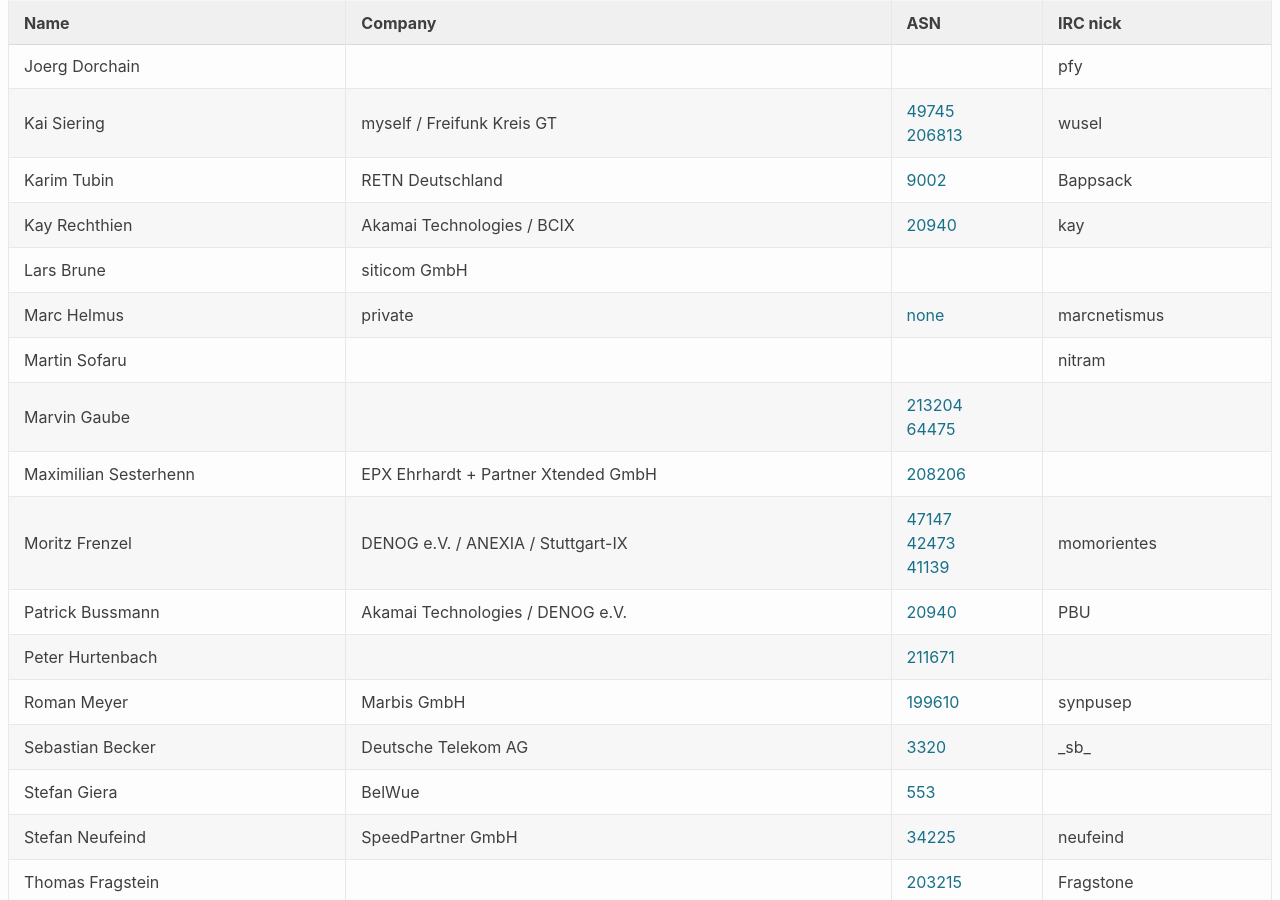
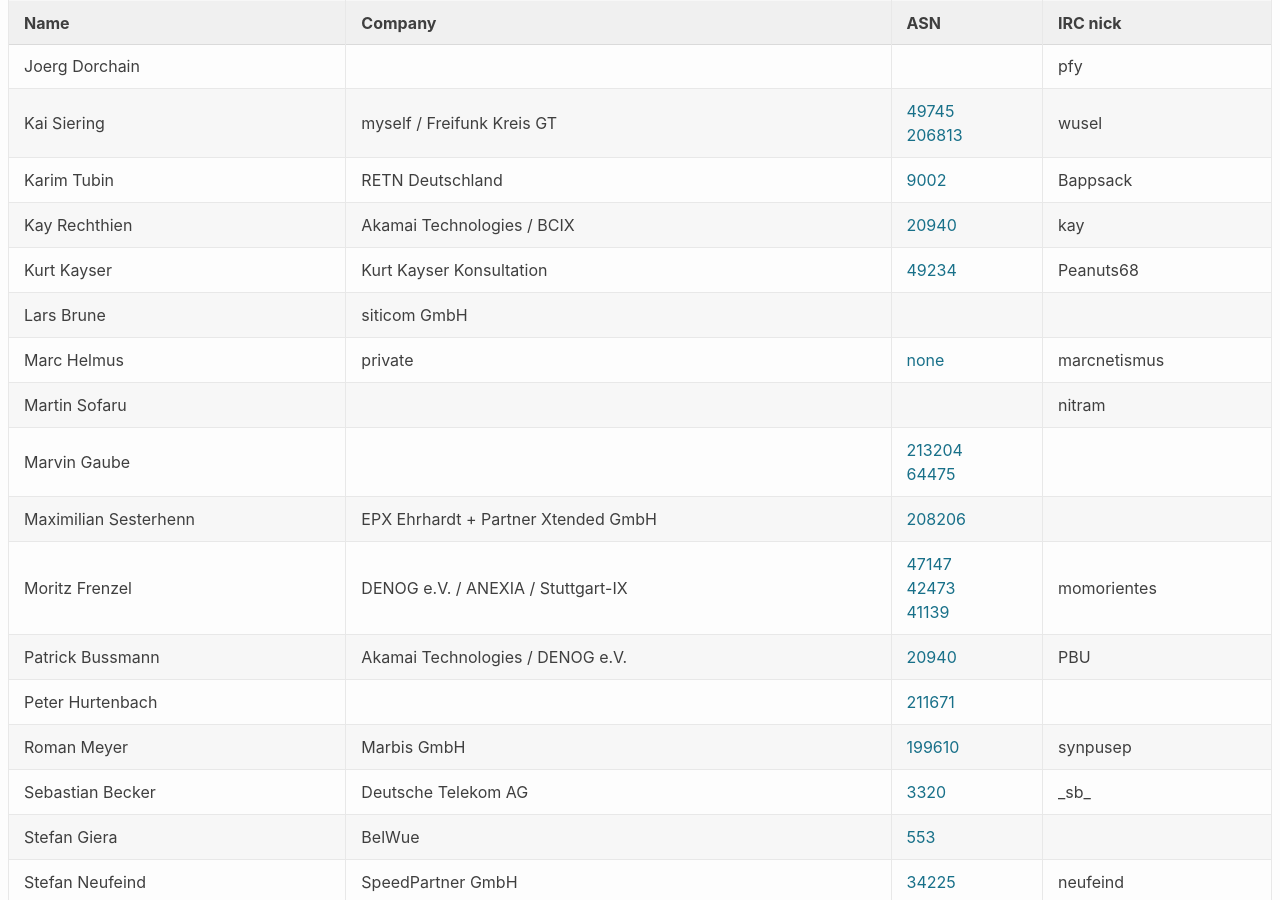
Before and after one commit to denog/pretix-attendeelist, a Jekyll site: the page built from meetup_2021_02/index.markdown, in a window 1280 px wide and 900 px high, scrolled down 688 px. Built offline with Jekyll 4.4.1, drawn with Linux system fonts in a browser that asks for light colours.

Commit message:
Latest data: Mon Apr 12 10:58:25 UTC 2021

```diff
--- a/_data/attendees_meetup_2021-02.json
+++ b/_data/attendees_meetup_2021-02.json
@@ -108,6 +108,12 @@
     "asn": "20940"
   },
   {
+    "name": "Kurt Kayser",
+    "company": "Kurt Kayser Konsultation",
+    "irc": "Peanuts68",
+    "asn": "49234"
+  },
+  {
     "name": "Lars Brune",
     "company": "siticom GmbH",
     "irc": null,
```
